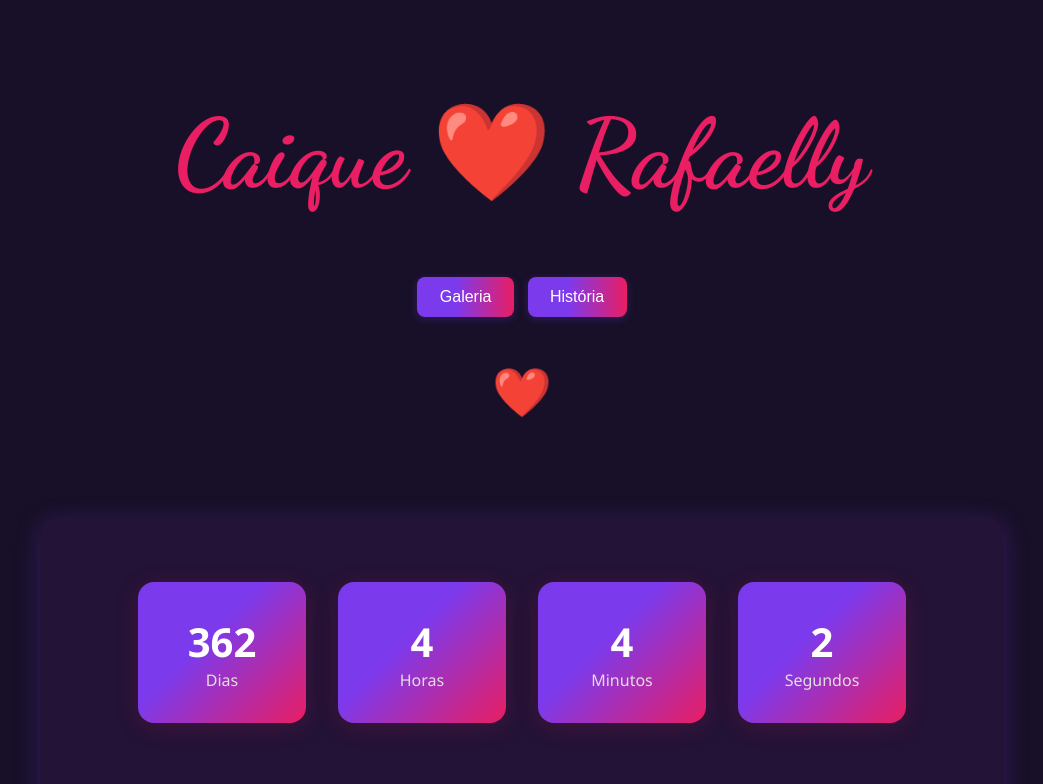
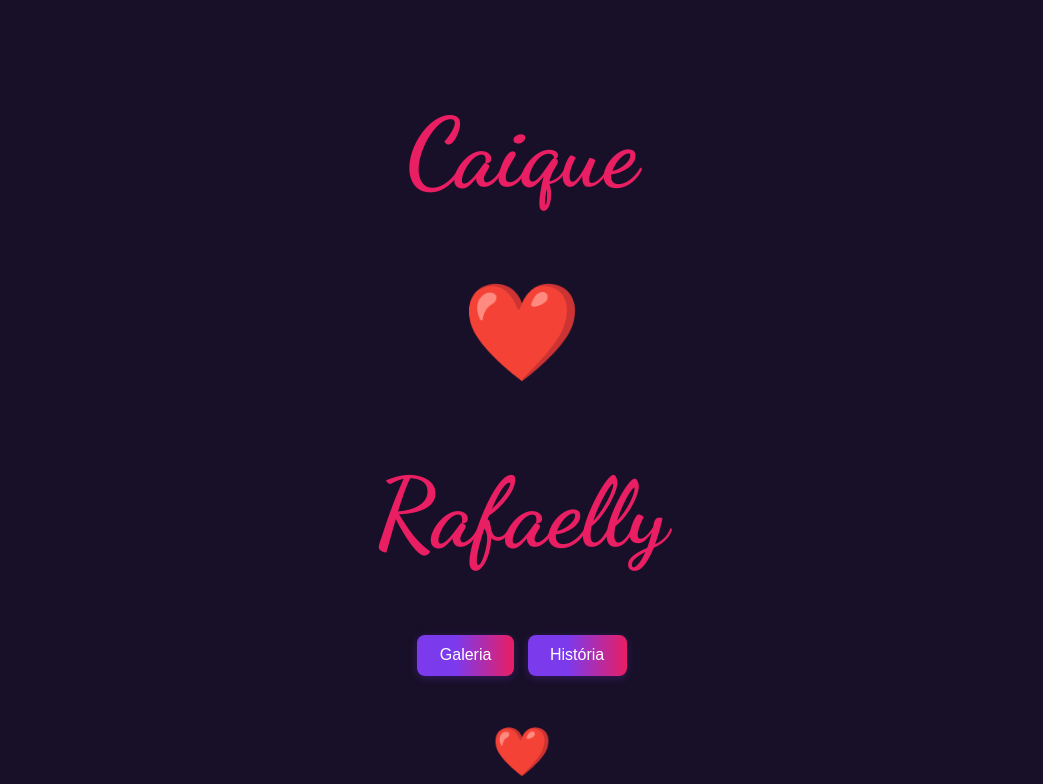
Before and after one commit to DarkCookie100/contador-do-amor1, a plain HTML site: page namoro/index.html in a window 1280 px wide. Shown: the top 784 px of the page, without its empty margins (118-1161 px from the left). Drawn offline with Linux system fonts and the light colour scheme.

Commit message:
caique e rafaelly

```diff
--- a/namoro/index.html
+++ b/namoro/index.html
@@ -69,7 +69,9 @@
 </head>
 </body>
 <header>
-  <h1 class="snell" style="color:#e91e63; font-size: 6rem;">Caique ❤️ Rafaelly</h1>
+  <h1 class="snell" style="color:#e91e63; font-size: 6rem;">Caique</h1>
+  <h1 class="snell" style="color:#e91e63; font-size: 6rem;">❤️</h1>
+  <h1 class="snell" style="color:#e91e63; font-size: 6rem;">Rafaelly</h1>
   <nav style="margin:1rem 0;">
     <button class="nav-btn" onclick="scrollToSection('gallery')">Galeria</button>
     <button class="nav-btn" onclick="scrollToSection('story')">História</button>
```
